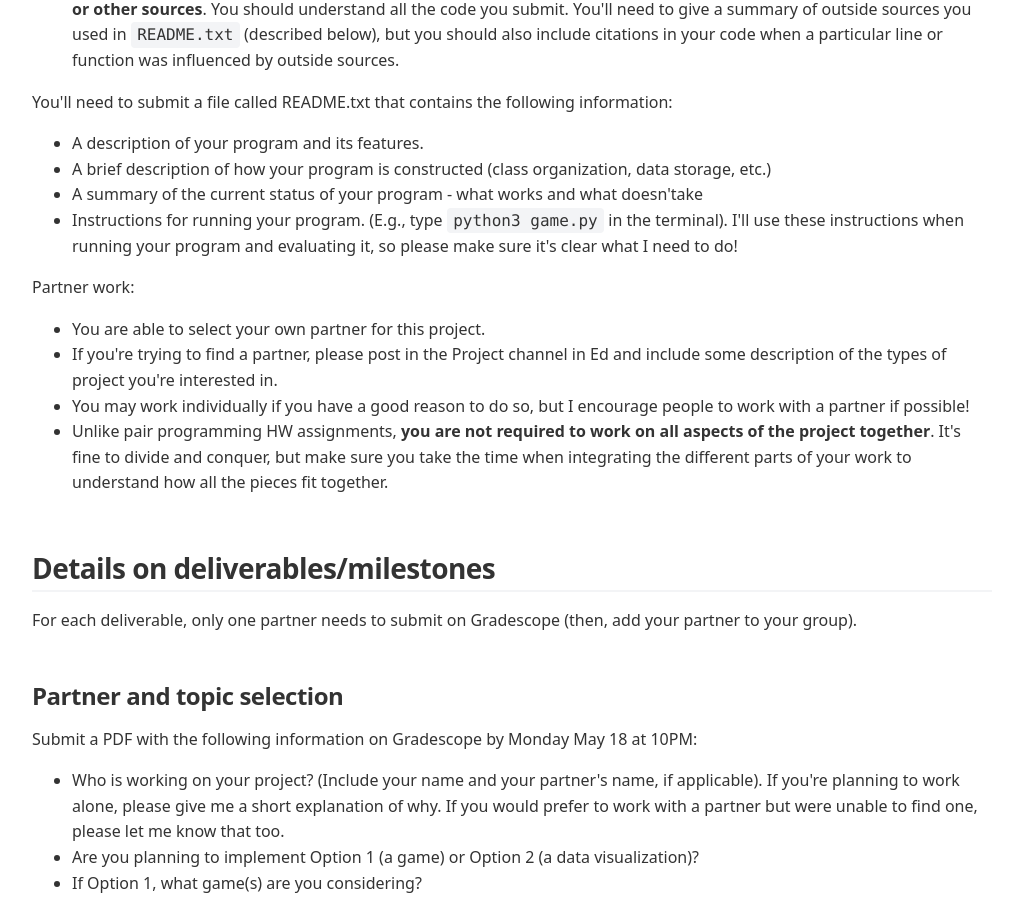
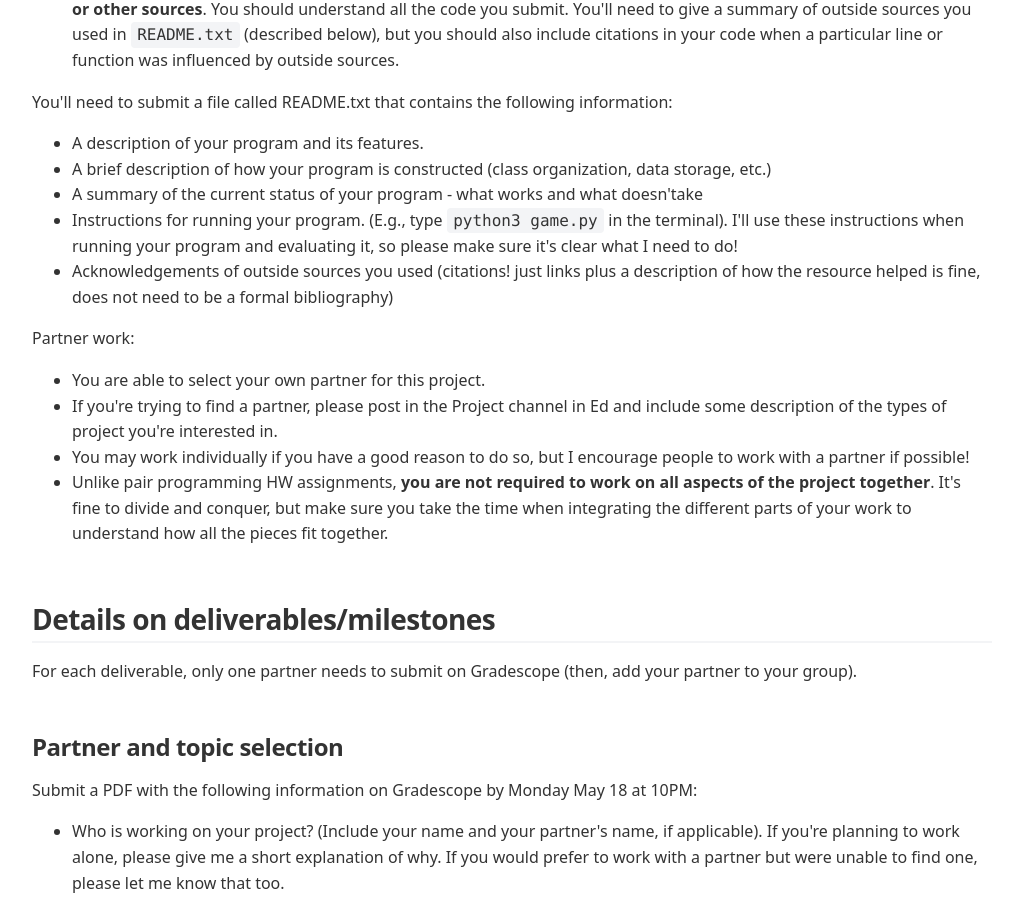
Before and after one commit to annapmeyer/annapmeyer.github.io, a Jekyll site: the page built from _pages/teaching/2026-2spring-cs111/finalProject.html, in a window 1280 px wide and 900 px high, scrolled down 2180 px. Shown: the whole window, without its empty margins (128-1138 px from the left). Built offline with Jekyll 4.4.1, drawn with Linux system fonts in a browser that asks for light colours.

Commit message:
add requirement for citations in readme

```diff
--- a/_pages/teaching/2026-2spring-cs111/finalProject.html
+++ b/_pages/teaching/2026-2spring-cs111/finalProject.html
@@ -329,6 +329,8 @@ You'll need to submit a file called README.txt that contains the following infor
 <li>A summary of the current status of your program - what works and what doesn'take</li>
 <li>Instructions for running your program. (E.g., type <code>python3 game.py</code> in the terminal). I'll use these
 instructions when running your program and evaluating it, so please make sure it's clear what I need to do!</li>
+<li>Acknowledgements of outside sources you used (citations! just links plus a description of how the resource helped is
+  fine, does not need to be a formal bibliography)</li>
 </ul>
 
 <p>
```
